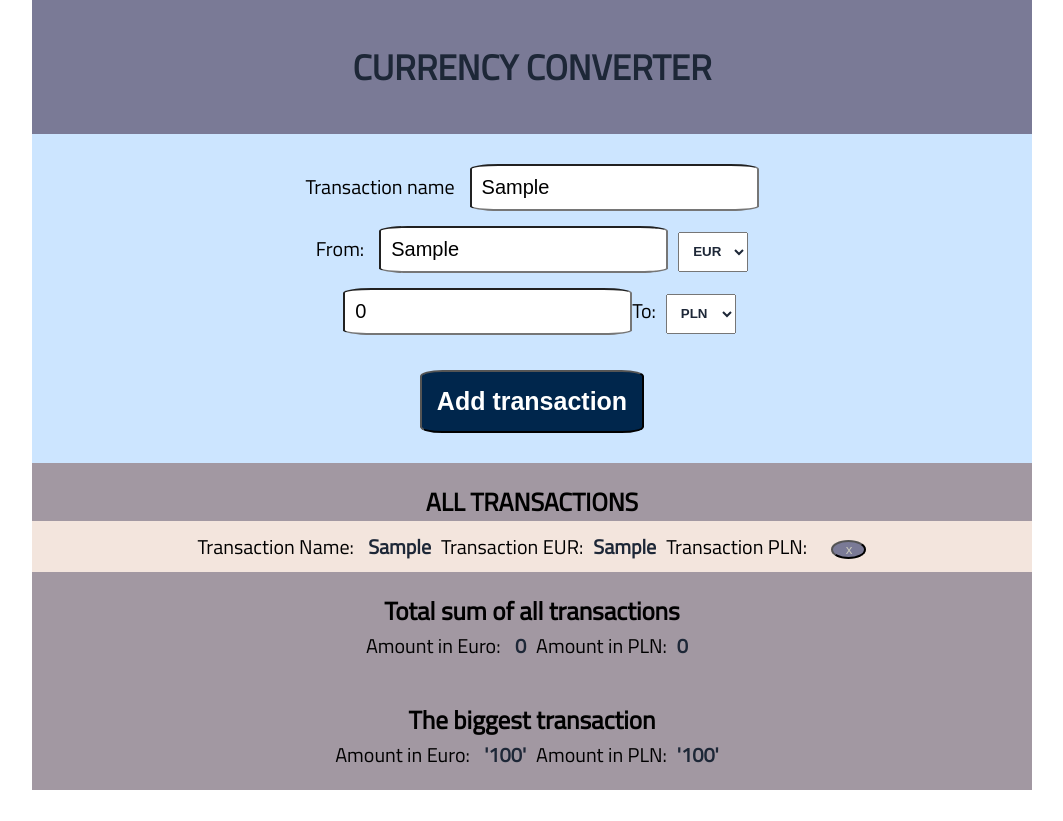
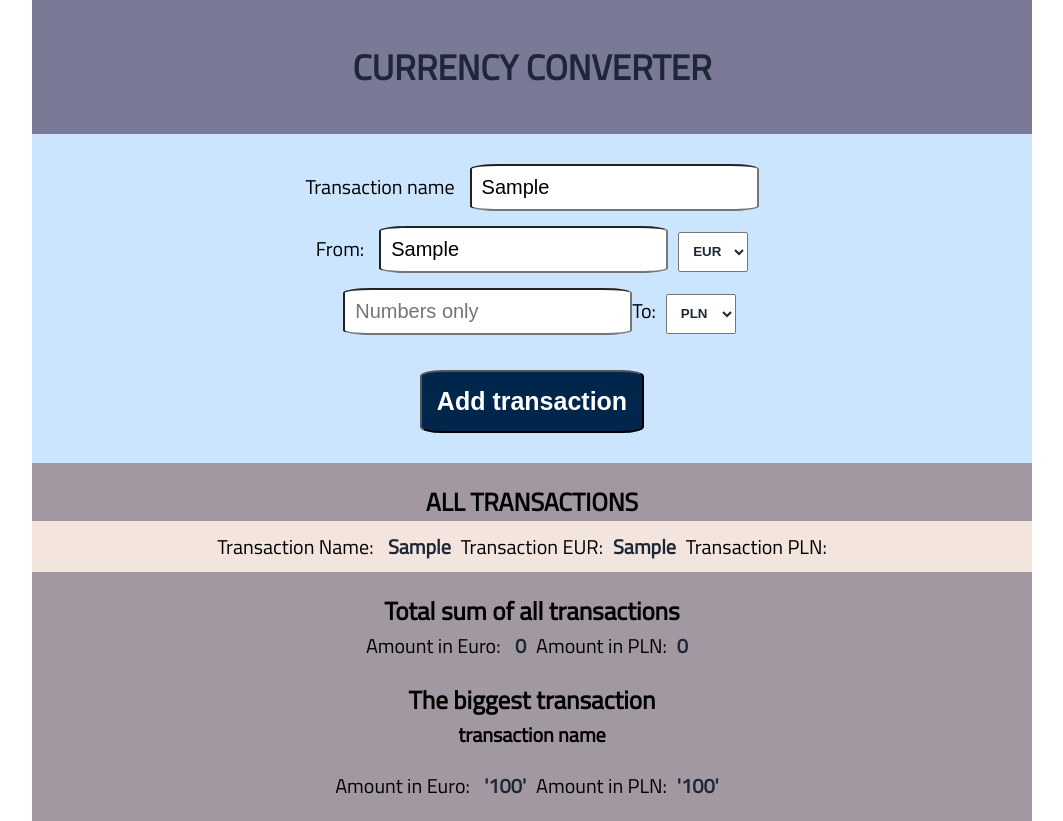
Before and after one commit to kmikinko/currency-exchange, a React app: page / in a window 1280 px wide. Both pictures are taken after typing "Sample", "Sample" into the empty fields and a click on the button "Add transaction". Shown: the whole page, without its empty margins (108-1171 px from the left). Before the commit the page ends 800 px from the top, so only its background shows below. Built offline with nearby package versions, Linux system fonts and the light colour scheme; no server answers.

Commit message:
delete transaction draft, styling corrected

```diff
--- a/js/App.js
+++ b/js/App.js
@@ -27,6 +27,8 @@ class CurrencyConverter extends Component {
         const name = e.target.name
         this.setState( {
             [name]: e.target.value
+        },()=>{
+            this.calculateToValue();
         } );
     }
 
@@ -67,15 +69,28 @@ class CurrencyConverter extends Component {
         } );
     }
 
+    /* remove list item */
+
+     removeTransaction = (name) => {
+         const newTransactionList = this.transactionList.filter(item =>{
+            // console.log('click dziala');
+             return item.name != name
+         })
+     }
+
+     /* sum the transactions */
+
+    sumOfTransactions = () => {
+
+    }
 
     handleTransaction = ( e ) => {
         e.preventDefault();
         if ( typeof this.addTransaction === 'function' ) {
-            console.log( this.state.transactionName )
             const obj = {
                 name: this.state.transactionName,
-                euro: this.state.euro,
-                pln: this.state.euro * 4.30
+                toValue: this.state.toValue,
+                fromValue: this.state.fromValue
             }
             this.addTransaction( obj );
         }
@@ -83,14 +98,15 @@ class CurrencyConverter extends Component {
     }
 
     calculateToValue = () => {
+        let toValue =0;
         if ( this.state.fromValue === '' || this.state.toCurrency === '' || !this.state.rates[this.state.toCurrency] ) {
-            return 0;
+            return toValue;
         }
-
-        // this.setState({
-        //     change state, assign to the field w liscie
-        // })
-        return this.state.fromValue * this.state.rates[this.state.toCurrency];
+        toValue = (this.state.fromValue * this.state.rates[this.state.toCurrency]).toFixed(2);
+        this.setState({
+        toValue // is toValue = toValue
+        });
+        return toValue;
     }
 
     render() {
@@ -124,7 +140,7 @@ class CurrencyConverter extends Component {
 
                                     <div>
 
-                                        <input type='text' name='toValue' value={this.calculateToValue()}
+                                        <input type='text' name='toValue' value={this.state.toValue}
                                                placeholder='Numbers only' className={'input_fields'} readOnly>
                                         </input>
                                         <CurrencyRates setToCurrency={this.setToCurrency}/>
@@ -145,10 +161,10 @@ class CurrencyConverter extends Component {
                             <ul className={'transaction_list'}>
                                 {this.state.transactionList.map( ( element, index ) => <li key={index}>
                                     <div className={'list_element'}>
-                                        Transaction Name:<span> {this.state.transactionName}</span>
-                                        Transaction EUR:<span>{this.state.fromValue}</span>
-                                        Transaction PLN: <span>{this.state.toValue}</span>
-                                        <button className={'btn_remove'}>x</button>
+                                        Transaction Name:<span> {element.name}</span>
+                                        Transaction EUR:<span>{element.fromValue}</span>
+                                        Transaction PLN: <span>{element.toValue}</span>
+                                        {/*<button onClick={this.removeTransaction(this.state.transactionList)} className={'btn_remove'}>x</button>*/}
                                     </div>
                                 </li> )}
                             </ul>
@@ -171,8 +187,10 @@ class CurrencyConverter extends Component {
                     {/*biggest transaction*/}
                     <section className={'main_app'}>
                         <div className={'hover'}>
+                            <h3>The biggest transaction</h3>
+                            <h2>transaction name</h2>
                             <ul className={'transaction_list transactions'}>
-                                <h3>The biggest transaction</h3>
+
                                 <li>Amount in Euro: <span>'100'</span>
                                     Amount in PLN:<span>'100'</span>
                                 </li>
--- a/style/components/_transactions.scss
+++ b/style/components/_transactions.scss
@@ -13,6 +13,13 @@
 h3 {
   font-size: 25px;
   text-align: center;
+  background-color: $transactionsBackground;
+}
+
+h2{
+  text-align: center;
+  font-size: 20px;
+  background-color: $transactionsBackground;
 }
 
 li {
```
